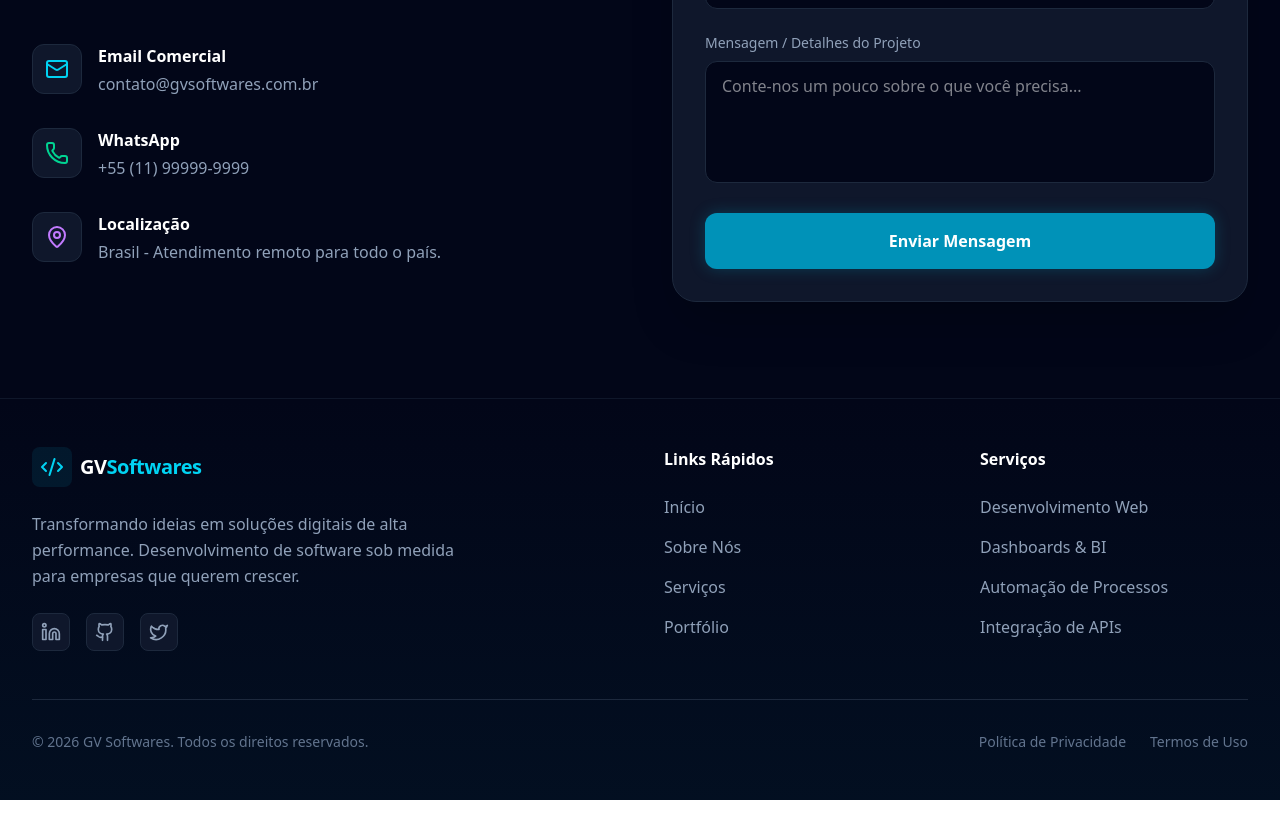
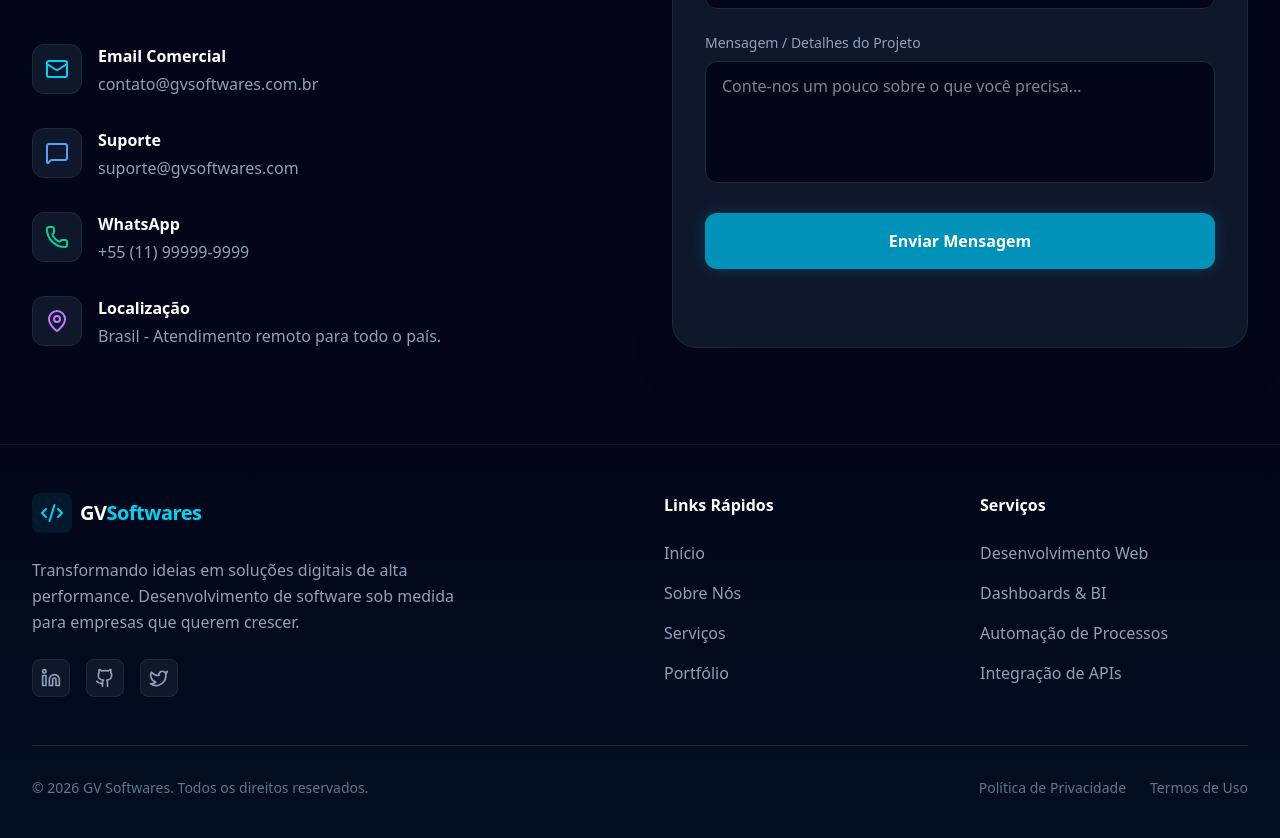
Before and after one commit to GVsoftwares/portifolio, a React (Vite) app: page / in a window 1280 px wide. Shown: the part 6740-7578 px from the top of the page. Before the commit the page ends 7540 px from the top, so only its background shows below. Built offline with nearby package versions, Linux system fonts and the light colour scheme.

Commit message:
feat: adicionar email de suporte

```diff
--- a/src/components/Contact.tsx
+++ b/src/components/Contact.tsx
@@ -37,6 +37,18 @@ export default function Contact() {
                   <h4 className="text-white font-bold mb-1">Email Comercial</h4>
                   <a href="mailto:contato@gvsoftwares.com.br" className="text-slate-400 hover:text-cyan-400 transition-colors">
                     contato@gvsoftwares.com.br
+                  </a>
+                </div>
+              </div>
+
+              <div className="flex items-start gap-4">
+                <div className="p-3 rounded-xl bg-slate-900 border border-slate-800">
+                  <MessageSquare className="w-6 h-6 text-blue-400" />
+                </div>
+                <div>
+                  <h4 className="text-white font-bold mb-1">Suporte</h4>
+                  <a href="mailto:suporte@gvsoftwares.com" className="text-slate-400 hover:text-blue-400 transition-colors">
+                    suporte@gvsoftwares.com
                   </a>
                 </div>
               </div>
```
